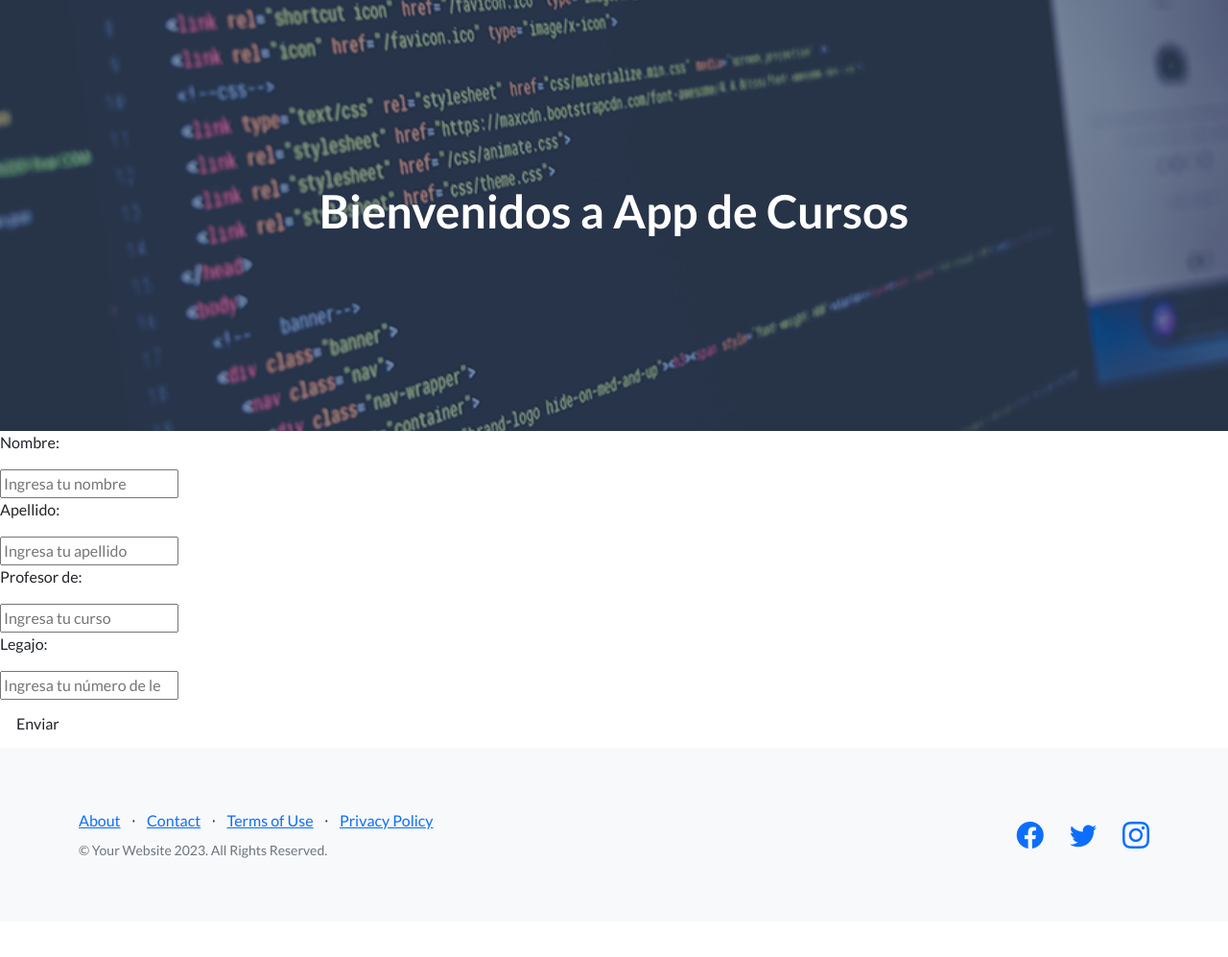
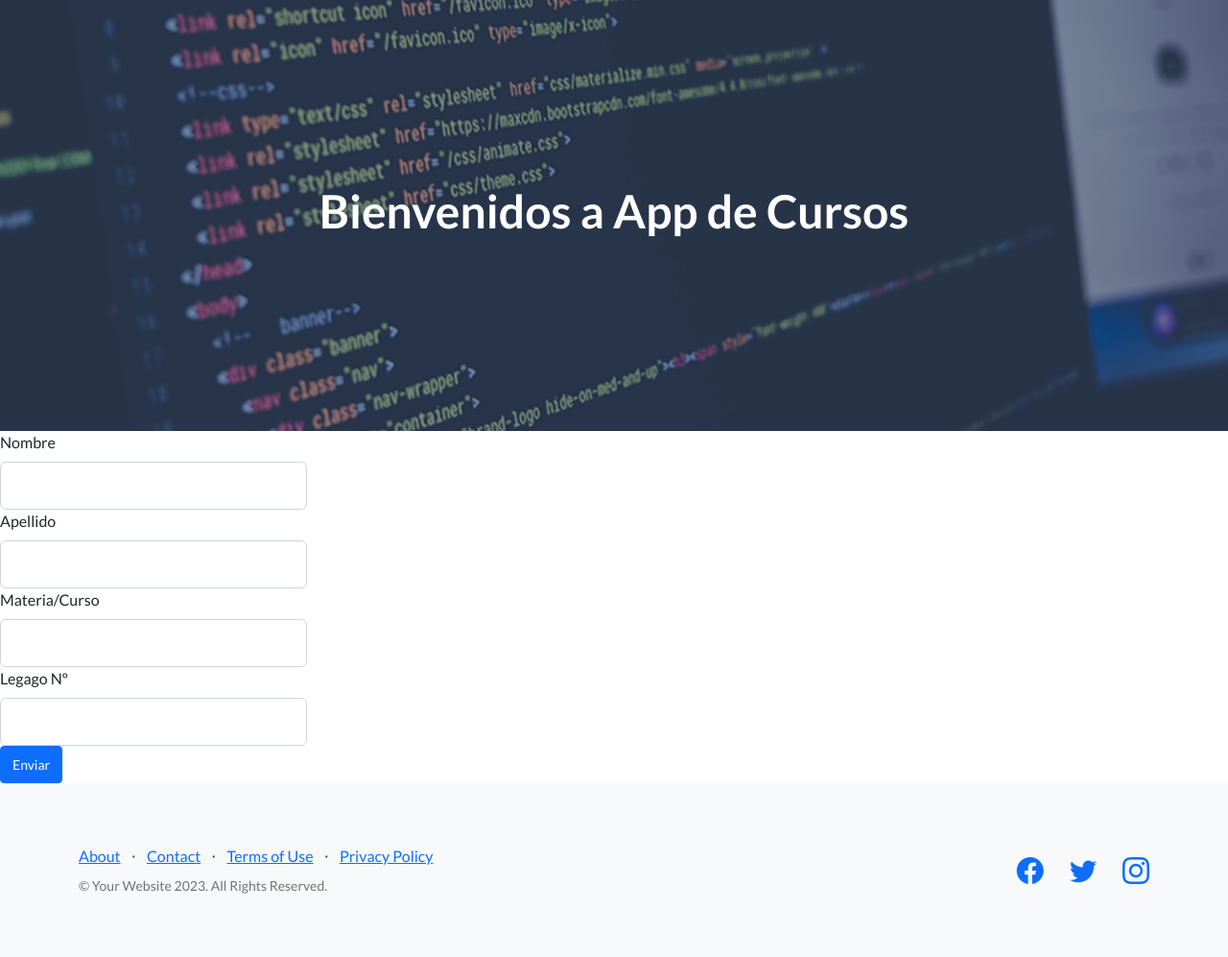
Before and after one commit to RamiroBarbagelata/python_proyecto_final_barbagelata, a Django app: page /AppCursos/nuevo_profesor in a window 1280 px wide. Shown: the part 57-1054 px from the top of the page at 96% size. Before the commit the page ends 951 px from the top, so only its background shows below. Run offline with Django 5.2, Linux system fonts and the light colour scheme; some libraries are stand-ins or nearby versions.

Commit message:
estilo en forms

```diff
--- a/AppCursos/template/editar_alumno.html
+++ b/AppCursos/template/editar_alumno.html
@@ -19,6 +19,7 @@
 
         <button class="btn btn-primary">Enviar</button>
 
+
     </form>
 
 
--- a/AppCursos/template/formulario_profesor.html
+++ b/AppCursos/template/formulario_profesor.html
@@ -7,28 +7,29 @@
 <div class="container-form">
     <form action="{% url 'nuevo_profesor' %}" method="POST" class="form">
         {% csrf_token %}
-        <div class="nombre_profesor">
-            <p>Nombre: </p>
-            <input type="text" name = "nombre_profesor" placeholder="Ingresa tu nombre" required>
+
+        <div class="nombre_profesor col-md-3">
+            <label class="form-label">Nombre</label>
+            <input type="text" class="form-control" id="nombre_profesor" aria-describedby="nombre_profesor" name="nombre_profesor">
         </div>
 
-        <div class="apellido_profesor">
-            <p>Apellido: </p>
-            <input type="text" name="apellido_profesor" placeholder="Ingresa tu apellido" required>
+        <div class="apellido_profesor col-md-3">
+            <label class="form-label">Apellido</label>
+            <input type="text" class="form-control" id="apellido_profesor" aria-describedby="apellido_profesor" name="apellido_profesor">
         </div>
 
-        <div class="materia_profesor">
-            <p>Profesor de: </p>
-            <input type="text" name="materia_profesor" placeholder="Ingresa tu curso" required>
+        <div class="materia_profesor col-md-3">
+            <label class="form-label">Materia/Curso</label>
+            <input type="text" class="form-control" id="materia_profesor" aria-describedby="materia_profesor" name="materia_profesor">
         </div>
 
-        <div class="legajo_profesor">
-            <p>Legajo: </p>
-            <input type="number" name="legajo_profesor" placeholder="Ingresa tu número de legajo" required>
+        <div class="legajo_profesor col-md-3">
+            <label class="form-label">Legago Nº </label>
+            <input type="text" class="form-control" id="legajo_profesor" aria-describedby="legajo_profesor" name="legajo_profesor">
         </div>
 
         <div class="container-btn">
-            <button class="btn">Enviar</button>
+            <button type="submit" class="btn btn-primary btn-sm">Enviar</button>
         </div>
 
     </form>
```
Also changed, not shown: AppCursos/template/formulario_alumno.html (+10 -10 lines), db.sqlite3.
